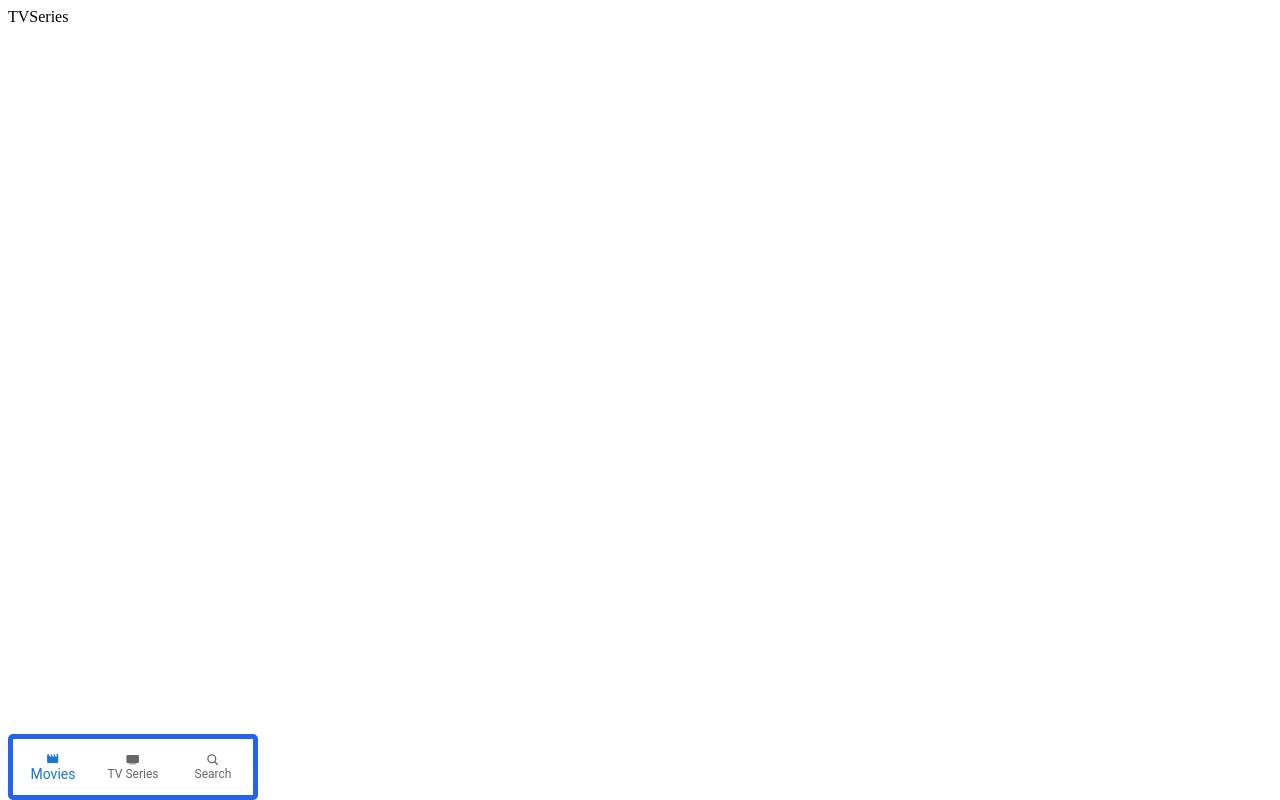
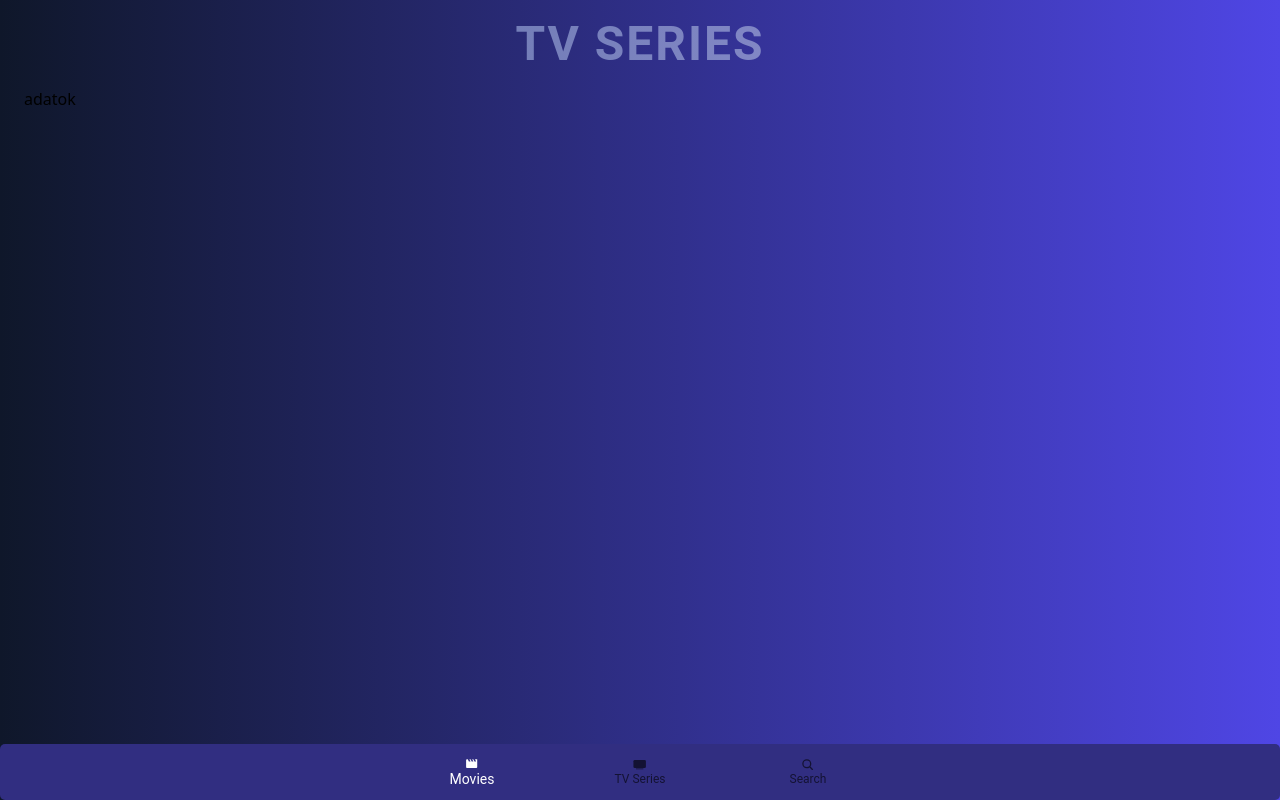
Before and after one commit to FMarcell06/movies, a React (Vite) app: page /tvseries in a window 1280 px wide. Built offline with nearby package versions, Linux system fonts and the light colour scheme.

Commit message:
Movies page updated

```diff
--- a/package.json
+++ b/package.json
@@ -19,6 +19,7 @@
     "react": "^19.1.1",
     "react-dom": "^19.1.1",
     "react-icons": "^5.5.0",
+    "react-query": "^3.39.3",
     "react-router": "^7.9.3",
     "styled-components": "^6.1.19"
   },
--- a/src/App.css
+++ b/src/App.css
@@ -0,0 +1,9 @@
+*{
+    margin: 0;
+    box-sizing: border-box;
+    font-family: system-ui, -apple-system, BlinkMacSystemFont, 'Segoe UI', Roboto, Oxygen, Ubuntu, Cantarell, 'Open Sans', 'Helvetica Neue', sans-serif;
+}
+
+.css-1scjuq2-MuiButtonBase-root-MuiBottomNavigationAction-root.Mui-selected{
+    color: white !important;
+}
--- a/src/components/MyBottomNav.jsx
+++ b/src/components/MyBottomNav.jsx
@@ -22,16 +22,16 @@ export const MyBottomNav =()=> {
   }
 
   return (
-    <Box sx={{ maxWidth:"650px", position:"fixed", bottom:0 }}>
+    <Box sx={{ width:"100%", position:"fixed", bottom:0 ,boxShadow:"1rem"}}>
       <BottomNavigation
         showLabels
         value={value}
         onChange={handleChange}
-        sx={ {border:"#2563eb 5px solid", borderRadius:"5px"}}
+        sx={ { borderRadius:"5px",bgcolor:"#312e81", color:"white"}}
       >
-        <BottomNavigationAction label="Movies" icon={<MdMovie />} />
-        <BottomNavigationAction label="TV Series" icon={<IoTv />} />
-        <BottomNavigationAction label="Search" icon={<IoSearch />} />
+        <BottomNavigationAction   label="Movies" icon={<MdMovie />} />
+        <BottomNavigationAction  label="TV Series" icon={<IoTv />} />
+        <BottomNavigationAction  label="Search" icon={<IoSearch />} />
       </BottomNavigation>
     </Box>
   );
--- /dev/null
+++ b/src/components/MyCard.jsx
@@ -0,0 +1,36 @@
+import { img_300, img_500 } from '../utils'
+import * as React from 'react';
+import Card from '@mui/material/Card';
+import CardContent from '@mui/material/CardContent';
+import CardMedia from '@mui/material/CardMedia';
+import Typography from '@mui/material/Typography';
+import Button from '@mui/material/Button';
+import CardActionArea from '@mui/material/CardActionArea';
+import CardActions from '@mui/material/CardActions';
+
+export const MyCard = ({backdrop_path,title,overview}) => {
+  return (
+    <Card sx={{ maxWidth: 345 ,borderRadius:"10%",boxShadow:3, cursor:"pointer"}}>
+        <CardMedia
+          component="img"
+          height="200"
+          image={img_500+backdrop_path}
+          alt={title}
+          sx={{backgroundSize:"cover"}}
+        />
+        <CardContent>
+          <Typography gutterBottom variant="h5" sx={{fontWeight:"bold"}} component="div">
+            {title}
+          </Typography>
+          <Typography variant="body2" sx={{ color: 'text.secondary' }}>
+            {overview}
+          </Typography>
+        </CardContent>
+      <CardActions>
+        <Button size="small" color="primary">
+          Share
+        </Button>
+      </CardActions>
+    </Card>
+  );
+}
--- /dev/null
+++ b/src/components/MySpinner.jsx
@@ -0,0 +1,11 @@
+import * as React from 'react';
+import CircularProgress from '@mui/material/CircularProgress';
+import Box from '@mui/material/Box';
+
+export const  MySpinner=()=> {
+  return (
+    <Box sx={{ display: 'flex' ,justifyContent:"center"}}>
+      <CircularProgress />
+    </Box>
+  );
+}
--- /dev/null
+++ b/src/components/PageLayout.jsx
@@ -0,0 +1,18 @@
+import Box from "@mui/material/Box";
+import Container from "@mui/material/Container";
+import Typography from "@mui/material/Typography";
+import React from "react";
+
+export const PageLayout = ({ title, children }) => {
+  return (
+    <Container
+      maxWidth={false}
+      sx={{ background: "linear-gradient(to right, #0f172a,#4f46e5)",minHeight:"100vh" }}
+    >
+      <Typography variant="h3" sx={{textTransform:"uppercase",color:"white",fontWeight:"bold",letterSpacing:2,textAlign:"center",
+        background:"linear-gradient(to right, #596d9eff, #9c98dfff)",WebkitBackgroundClip:"text",WebkitTextFillColor:"transparent",p:"1rem"
+      }}>{title}</Typography>
+      <Box>{children}</Box>
+    </Container>
+  );
+};
--- a/src/main.jsx
+++ b/src/main.jsx
@@ -3,9 +3,15 @@ import { createRoot } from 'react-dom/client'
 import './index.css'
 import App from './App.jsx'
 import { BrowserRouter } from 'react-router'
+import { QueryClient, QueryClientProvider } from 'react-query'
+
+const queryClient = new QueryClient()
 
 createRoot(document.getElementById('root')).render(
-  <BrowserRouter>
-      <App />
-  </BrowserRouter>
+  <QueryClientProvider client={queryClient}>
+    <BrowserRouter>
+        <App />
+    </BrowserRouter>
+  </QueryClientProvider>
+
 )
--- a/src/pages/Movies.jsx
+++ b/src/pages/Movies.jsx
@@ -1,7 +1,25 @@
 import React from 'react'
+import { PageLayout } from '../components/PageLayout'
+import Grid from '@mui/material/Grid'
+import { useQuery } from 'react-query'
+import { getData } from '../utils'
+import { MyCard } from '../components/MyCard'
+import { MySpinner } from '../components/MySpinner'
+
 
 export const Movies = () => {
+    const {data,isLoading,isError}=useQuery({queryKey:["moviesdata","movie"],queryFn:getData})
+
+    {data&&console.log(data);
+    }
   return (
-    <div>Movies</div>
+    <PageLayout title="Movies">
+        {isLoading&&<MySpinner/>}
+        <Grid container spacing={10} justifyContent="center">
+            {data&&data.results.map(obj=>
+                <MyCard key={obj.id} {...obj} />
+            )}
+        </Grid>
+    </PageLayout>
   )
 }
--- a/src/pages/SearchPage.jsx
+++ b/src/pages/SearchPage.jsx
@@ -1,7 +1,12 @@
 import React from 'react'
+import { PageLayout } from '../components/PageLayout'
+import Grid from '@mui/material/Grid'
 
 export const SearchPage = () => {
   return (
-    <div>SearchPage</div>
-  )
+    <PageLayout title="SearchPage">
+        <Grid>
+            {"adatok"}
+        </Grid>
+    </PageLayout>  )
 }
--- a/src/pages/TVSeries.jsx
+++ b/src/pages/TVSeries.jsx
@@ -1,7 +1,12 @@
 import React from 'react'
+import { PageLayout } from '../components/PageLayout'
+import Grid from '@mui/material/Grid'
 
 export const TVSeries = () => {
   return (
-    <div>TVSeries</div>
-  )
+    <PageLayout title="TV Series">
+        <Grid>
+            {"adatok"}
+        </Grid>
+    </PageLayout>  )
 }
--- /dev/null
+++ b/src/utils.js
@@ -0,0 +1,13 @@
+import axios from "axios";
+import { useQueries, useQuery } from "react-query";
+
+const base_url="https://api.themoviedb.org/3/discover/"
+
+export const getData=async ({queryKey})=>{
+    const url =base_url+queryKey[1]+"?api_key="+import.meta.env.VITE_TMDB_API_KEY
+    const resp = await axios.get(url)
+    return resp.data
+}
+
+export const img_300="https://image.tmdb.org/t/p/w300"
+export const img_500="https://image.tmdb.org/t/p/w500"
```
Also changed, not shown: 2 other files (tests, documents, lock files or other folders).
